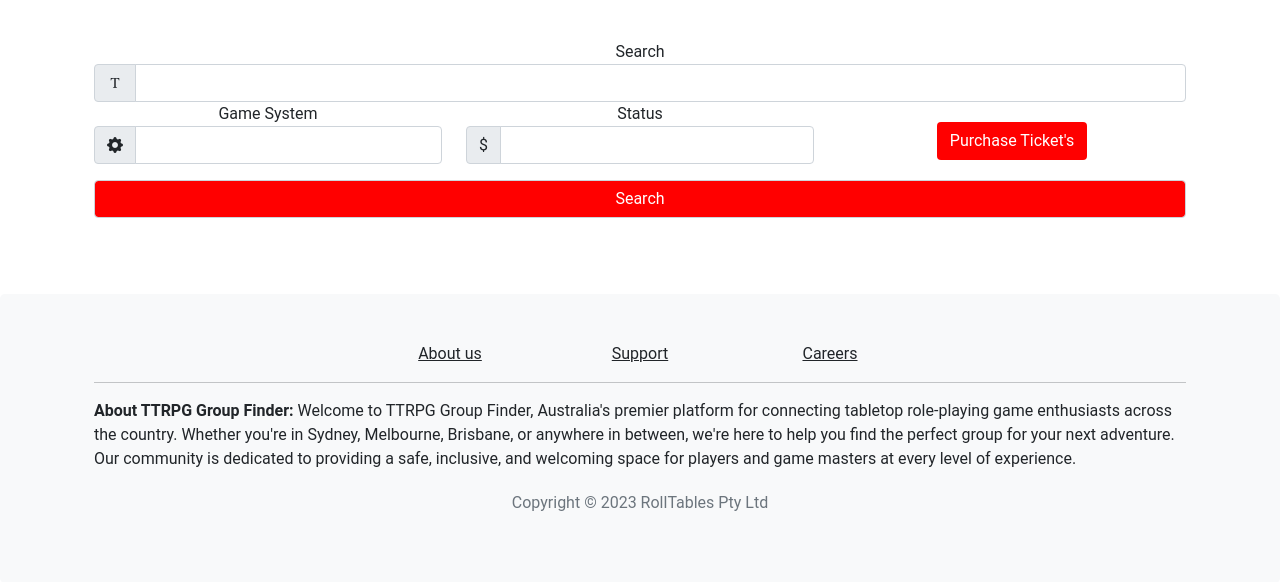
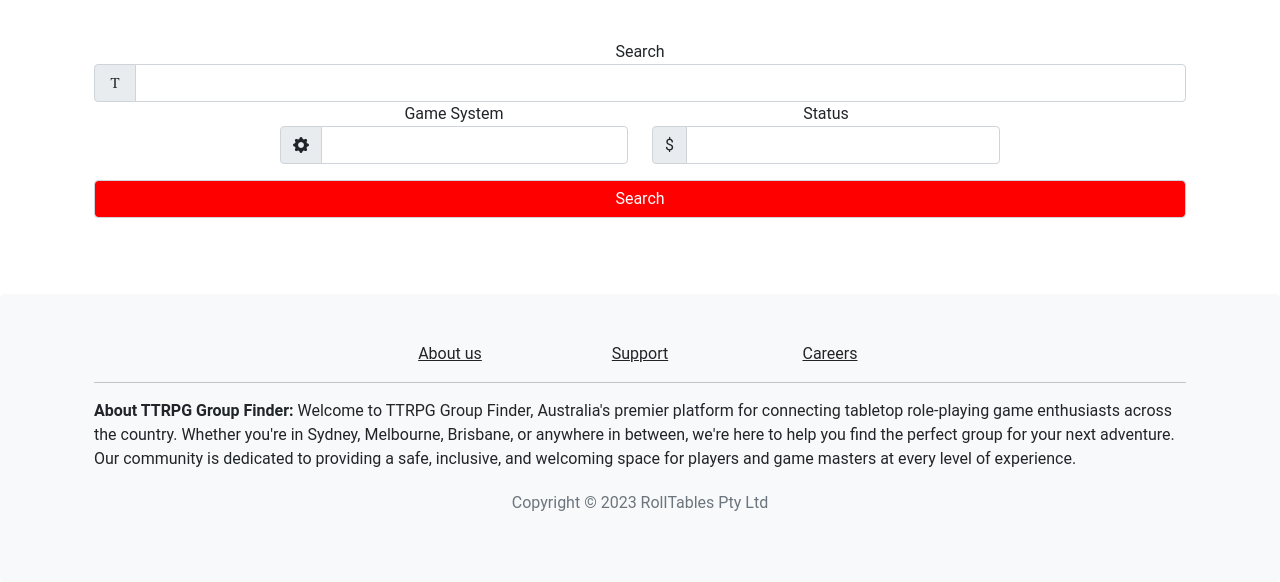
Before and after one commit to Striker146/G18-IAB207-Project, a Flask app: template projectfile/website/templates/events/list.html in a window 1280 px wide. Shown: the part 76-658 px from the top of the page. Run offline with Flask 3, Linux system fonts and the light colour scheme; the template is opened without the code that fills it: values that come from a table or form of the project are taken from there, others are empty; some libraries are stand-ins or nearby versions.

Commit message:
Removed Modal advanced search (Optional feature removed)

```diff
--- a/projectfile/website/templates/events/list.html
+++ b/projectfile/website/templates/events/list.html
@@ -24,14 +24,6 @@
                 Status<div class="input-group">
                     <span class="input-group-text" id="basic-addon3">$</span>
                     {{ search_form.status(class_ = 'form-control') }}
-                </div>
-            </div>
-            <div class="col-12 col-md-6 col-lg-4">
-                <div class="top_padding">
-                    <button type="button" class="btn button-theme" data-bs-toggle="modal"
-                        data-bs-target="#exampleModal">
-                        Purchase Ticket's
-                    </button>
                 </div>
             </div>
 
```
